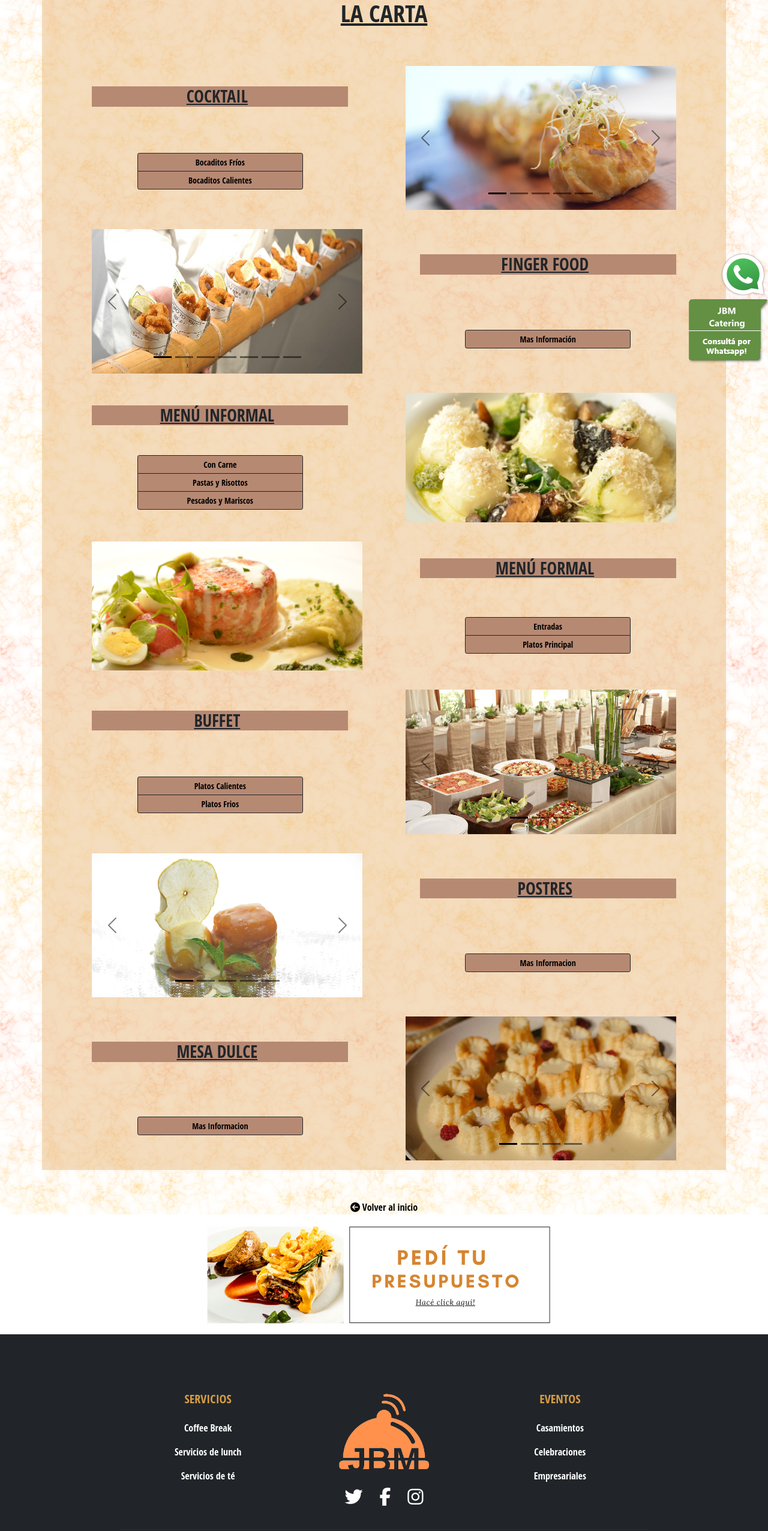
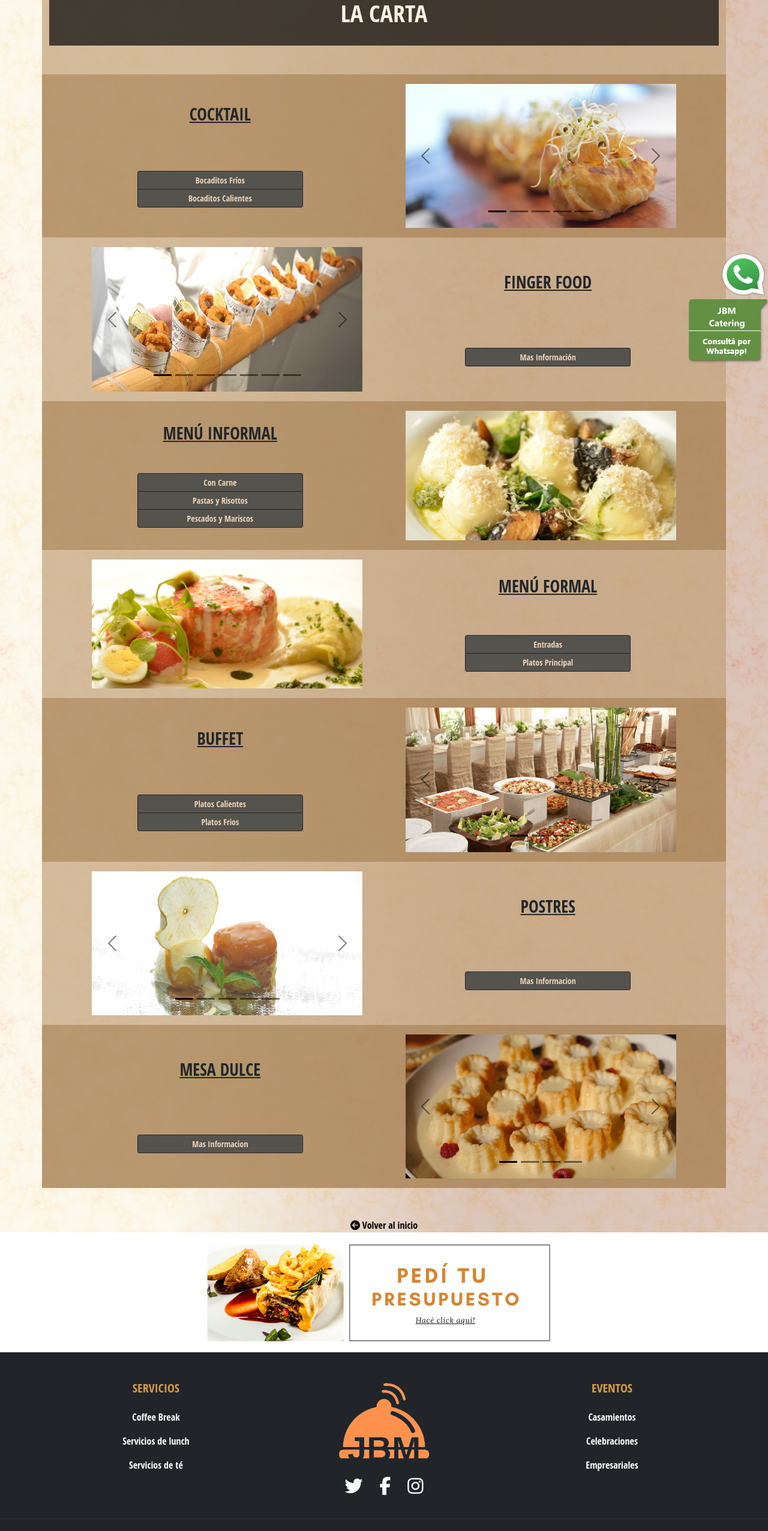
Before and after one commit to jaqomp/jbmcatering, a plain HTML site: page Menu.html in a window 1280 px wide. Shown: the part 140-2693 px from the top of the page at 60% size. Drawn offline with nearby package versions, Linux system fonts and the light colour scheme.

Commit message:
ultimos cambios

```diff
--- a/Menu.html
+++ b/Menu.html
@@ -87,13 +87,13 @@
   <section class="bg-carta">
     <!-- tipo de gastronomias con las que trabajan -->
     <div class="container menu">
-      <h1 class="text-center text-uppercase opensans text-decoration-underline fw-bold fs-1 pt-5 mb-5">La Carta</h1>
+      <h1 class="text-center text-uppercase opensans fw-bold fs-1 pt-5 mb-5 title-carta">La Carta</h1>
       <div class="row justify-content-evenly cont">
         <div class="col-lg-5 col-12 my-3 row justify-content-center align-items-center ">
           <div class="col-12">
-            <h2 class="text-center text-uppercase opensans text-decoration-underline fw-bolder fs-3 tituloPre">COCKTAIL</h2>
+            <h2 class="text-center text-uppercase opensans text-decoration-underline fw-bolder fs-3">COCKTAIL</h2>
           </div>
-          <div class="btn-group-vertical col-8 ">
+          <div class="btn-group-vertical col-8 button-menu">
             <button type="button" class="btn btn-light btn-sm btn-outline-dark bg-boton" data-bs-toggle="modal" data-bs-target="#staticBackdrop">
               <p class="opensans  m-0" >
                 Bocaditos Fríos
@@ -184,9 +184,9 @@
         </div>
       </div>
       <div class="row justify-content-evenly flex-lg-row-reverse">
-        <div class="col-lg-5 col-12 my-3 row justify-content-center align-items-center ">
+        <div class="col-lg-5 col-12 my-3 row justify-content-center align-items-center">
           <div class="col-12">
-            <h2 class="text-center text-uppercase opensans text-decoration-underline fw-bolder fs-3 tituloPre">FINGER FOOD</h2>
+            <h2 class="text-center text-uppercase opensans text-decoration-underline fw-bolder fs-3">FINGER FOOD</h2>
           </div>
           <div class="btn-group-vertical col-8 ">
             <button type="button" class="btn btn-light btn-sm btn-outline-dark bg-boton" data-bs-toggle="modal" data-bs-target="#staticBackdrop21">
@@ -261,10 +261,10 @@
           </div>
         </div>
       </div>
-      <div class="row justify-content-evenly">
-        <div class="col-lg-5 col-12 my-3 row justify-content-center align-items-center ">
+      <div class="row justify-content-evenly cont">
+        <div class="col-lg-5 col-12 my-3 row justify-content-center align-items-center">
           <div class="col-12">
-            <h2 class="text-center text-uppercase opensans text-decoration-underline fw-bolder fs-3 tituloPre">MENÚ INFORMAL</h2>
+            <h2 class="text-center text-uppercase opensans text-decoration-underline fw-bolder fs-3">MENÚ INFORMAL</h2>
           </div>
           <div class="btn-group-vertical col-8 ">
             <button type="button" class="btn btn-light btn-sm btn-outline-dark bg-boton" data-bs-toggle="modal" data-bs-target="#staticBackdrop31">
@@ -353,7 +353,7 @@
       <div class="row justify-content-evenly flex-lg-row-reverse">
         <div class="col-lg-5 col-12 my-3 row justify-content-center align-items-center ">
           <div class="col-12">
-            <h2 class="text-center text-uppercase opensans text-decoration-underline fw-bolder fs-3 tituloPre">MENÚ FORMAL</h2>
+            <h2 class="text-center text-uppercase opensans text-decoration-underline fw-bolder fs-3">MENÚ FORMAL</h2>
           </div>
           <div class="btn-group-vertical col-8 ">
             <button type="button" class="btn btn-light btn-sm btn-outline-dark bg-boton" data-bs-toggle="modal" data-bs-target="#staticBackdrop41">
@@ -423,10 +423,10 @@
           <img src="./images/formal_intro.jpg" class="img-fluid" alt="...">
         </div>
       </div>
-      <div class="row justify-content-evenly">
+      <div class="row justify-content-evenly cont">
         <div class="col-lg-5 col-12 my-3 row justify-content-center align-items-center ">
           <div class="col-12">
-            <h2 class="text-center text-uppercase opensans text-decoration-underline fw-bolder fs-3 tituloPre">Buffet</h2>
+            <h2 class="text-center text-uppercase opensans text-decoration-underline fw-bolder fs-3">Buffet</h2>
           </div>
           <div class="btn-group-vertical col-8 ">
             <button type="button" class="btn btn-light btn-sm btn-outline-dark bg-boton" data-bs-toggle="modal" data-bs-target="#staticBackdrop51">
@@ -521,7 +521,7 @@
       <div class="row justify-content-evenly flex-lg-row-reverse">
         <div class="col-lg-5 col-12 my-3 row justify-content-center align-items-center ">
           <div class="col-12">
-            <h2 class="text-center text-uppercase opensans text-decoration-underline fw-bolder fs-3 tituloPre">Postres</h2>
+            <h2 class="text-center text-uppercase opensans text-decoration-underline fw-bolder fs-3">Postres</h2>
           </div>
           <div class="btn-group-vertical col-8 ">
             <button type="button" class="btn btn-light btn-sm btn-outline-dark bg-boton" data-bs-toggle="modal" data-bs-target="#staticBackdrop61">
@@ -589,10 +589,10 @@
           </div>
         </div>
       </div>
-      <div class="row justify-content-evenly">
+      <div class="row justify-content-evenly cont">
         <div class="col-lg-5 col-12 my-3 row justify-content-center align-items-center ">
           <div class="col-12">
-            <h2 class="text-center text-uppercase opensans text-decoration-underline fw-bolder fs-3 tituloPre">Mesa Dulce</h2>
+            <h2 class="text-center text-uppercase opensans text-decoration-underline fw-bolder fs-3">Mesa Dulce</h2>
           </div>
           <div class="btn-group-vertical col-8 ">
             <button type="button" class="btn btn-light btn-sm btn-outline-dark bg-boton" data-bs-toggle="modal" data-bs-target="#staticBackdrop71">
@@ -687,26 +687,29 @@
   <a href="/Formulario.html" target="_blank"><img class="imagenformu" src="./images/botonpresu.png"></a>
 </div>
 <!-- INICIO FOOTER -->
-
-    <footer class="bg-dark text-white mt-0 pt-5">
-      <div class="container text-center text-md-left">
+<footer class="bg-dark text-white mt-0 p-0">
+  <div class="container text-center text-md-left logos-footer">
     <div class="row">
       <div class="col-md-4 col-lg-3 col-xl-4 mx-auto mt-5 mx-auto services">
         <h5 class="text-uppercase mb-4 font-weight-bold footer-title">Servicios</h5>
-         <p><a href="#catering" class="text-white" style="text-decoration: none">Coffee Break</a> </p>
-         <p><a href="#catering" class="text-white" style="text-decoration: none">Servicios de lunch</a> </p>
-         <p><a href="#catering" class="text-white" style="text-decoration: none">Servicios de té</a> </p>
+        <p><a href="#servicios" class="text-white" style="text-decoration: none">Coffee Break</a> </p>
+        <p><a href="#servicios" class="text-white" style="text-decoration: none">Servicios de lunch</a> </p>
+        <p><a href="#servicios" class="text-white" style="text-decoration: none">Servicios de té</a> </p>
       </div>
       <div class="col-xs-1 col-md-4 col-lg-3  col-xl-4 mx-auto">
         <img class="logoo" src="./images/logo/imageonline-co-whitebackgroundremoved (1).png">
         <div class="text-center text-md-right">
           <ul class="list-unstyled list-inline">
             <li class="list-inline-item"><a href="https://www.twitter.com" class="btn-floating btn-sm text-white" style="font-size: 30px;" target="_blank">
-               <i class="fab fa-twitter"></i></a></li>
+              <i class="fab fa-twitter"></i></a>
+            </li>
             <li class="list-inline-item"><a href="https://www.facebook.com" class="btn-floating btn-sm text-white" style="font-size: 30px;" target="_blank">
-               <i class="fab fa-facebook-f"></i> </a></li>
+              <i class="fab fa-facebook-f"></i> </a>
+            </li>
             <li class="list-inline-item"><a href="https://www.instagram.com" class="btn-floating btn-sm text-white" style="font-size: 30px;" target="_blank">
-                 <i class="fab fa-instagram"></i></a></li> </ul>
+              <i class="fab fa-instagram"></i></a>
+            </li>
+          </ul>
         </div>
       </div>
       <div class="col-md-4 col-lg-2 col-xl-4 mx-auto mt-5 services">
@@ -716,12 +719,10 @@
         <p><a href="#eventos" class="text-white" style="text-decoration: none">Empresariales</a> </p>
       </div>
     </div>
-      </div></div>
+  </div>
   <hr class="linea">
   <p class="pb-4 copy m-0">Copyright ©2021 All rights reserved by: <a href="#" style="text-decoration: none;"><strong class="footer-title">JBM Catering</strong>
   </a></p>
-       </div>
-     </div>
 </footer>
   <script src="https://kit.fontawesome.com/b9305ac5d4.js"></script>
 <script src="https://cdn.jsdelivr.net/npm/bootstrap@5.0.0-beta3/dist/js/bootstrap.bundle.min.js"
--- a/styles/style.css
+++ b/styles/style.css
@@ -1,4 +1,5 @@
-*{margin: 0;
+*{
+  margin: 0;
   padding: 0;
   box-sizing: border-box;
 }
@@ -23,9 +24,7 @@ header{
 }
 .navbar{
   background-color: #e6c8b2d2;
-
 }
-
 main{
     width: 100%;
 }
@@ -62,9 +61,7 @@ main{
   color: rgb(230, 213, 176);
   background-color: rgb(230, 213, 176);
   background: linear-gradient(90deg, rgba(0, 0, 0, 0.89) 35%, rgba(0, 0, 0, 0.678) 100%);
-
 }
-
 @media (max-width: 640px) {
   .video{
     margin-top: 89px;
@@ -72,7 +69,8 @@ main{
   }
   .position-slogan{
   position: relative;
-    bottom:7px;}
+  bottom:7px;
+  }
 }
 /* FIN HEADER MAURO */
 /* INICIO SECCION DE BIANCA */
@@ -128,8 +126,6 @@ background-color: #eabf9f;
   box-shadow: 40px 30px #b68973;
   margin-top: 150px;
 }
-
-
 /* ----------------------------------------------------------------------------------- */
 /* INICIO SECCION DE MARIANO */
 .card-title{
@@ -143,7 +139,6 @@ background-color: #eabf9f;
 .justify{
   text-align: justify;
 }
-
 /* FIN SECCION DE MARIANO */
 /* ----------------------------------------------------------------------------------- */
 /* INICIO SECCION DE JACQUELINE */
@@ -157,7 +152,7 @@ background-color: #eabf9f;
   font-weight: bolder;;
   font-size: 50px;
 }
-.container-grande {
+.container-grande{
   margin:60px;
   padding: 60px;
   background-color: #1e212d;
@@ -186,7 +181,6 @@ p.subtitulo{
   display:block;
   margin:auto;
 }
-
 @media (max-width: 640px) {
   .titulo{
     margin-top: 20px;
@@ -207,8 +201,9 @@ p.subtitulo{
     padding:5px;
     margin:0;
   }
-
-  .arrow{background-color: rgb(250,243,224);}
+  .arrow{
+    background-color: rgb(250,243,224);
+  }
   #form{
     margin:10px
   }
@@ -235,7 +230,6 @@ h5, h6, footer{
   }
   .footer{
     padding: 15px;
-
   }
   .titulo-h2{
     padding-top: 30px;
@@ -257,7 +251,6 @@ padding:20px;
   .services{
     display:none;
   }
-
 }
 #form{
   background-color: #b68973;
@@ -286,7 +279,7 @@ display:none;
   padding-top: 90px;
   background: rgb(250,243,224);
   background: linear-gradient(90deg, hsla(44, 72%, 93%, 0.568) 22%, hsla(20, 31%, 58%, 0.486) 61%), url(../images/fondo-fondo-pantalla-marmol-textura-dorada-blanca_28629-691.jpg)
-}z
+}
 footer{
   height: 100%;
   color: white;
@@ -314,27 +307,43 @@ footer{
   padding-top: 80px;
  }
 @media (min-width: 760px) and (max-width: 2000px) {
-  .bg-dark {
-    padding: 200px;
+
+  #mapa{
+    width:400px;
+    height: 200px;
   }
 }
+@media (min-width: 645px) and (max-width: 800px) {
+ #mapa{
+   width:400px;
+   height: 200px;
+  }
+}
+
 /* INICIO MAURICIO */
-
 .menu{
   margin-top: 20px;
   margin-bottom: 50px;
-   background-color: hsla(34, 71%, 73%, 0.541);
+  background-color: hsla(33, 37%, 62%, 0.698);
 }
 .opensans{
   font-family: 'Open Sans Condensed', sans-serif;
 }
+ .title-carta{
+  background-color: rgba(10, 10, 10, 0.719);
+  padding-bottom: 30px;
+  color:#faf3e0;
+}
 .bg-carta{
   padding-top: 70px;
-  background: linear-gradient(90deg, hsla(44, 72%, 93%, 0) 50%, hsla(20, 31%, 58%, 0) 61%), url(../images/fondo-fondo-pantalla-marmol-textura-dorada-blanca_28629-691.jpg);
+
 }
 .bg-boton{
-  background-color:#b68973;
-color:rgb(0, 0, 0);
+  width: 2px;
+  background-color:#55534e;
+  color:rgb(238, 212, 184);
 }
-
+.cont{
+  background-color: rgba(139, 94, 42, 0.377);
+}
 /* FIN MAURICIO */
```
Also changed, not shown: Formulario.html (+21 -20 lines), index.html (+15 -10 lines). Lines whose indentation alone changed are shown as unchanged.
